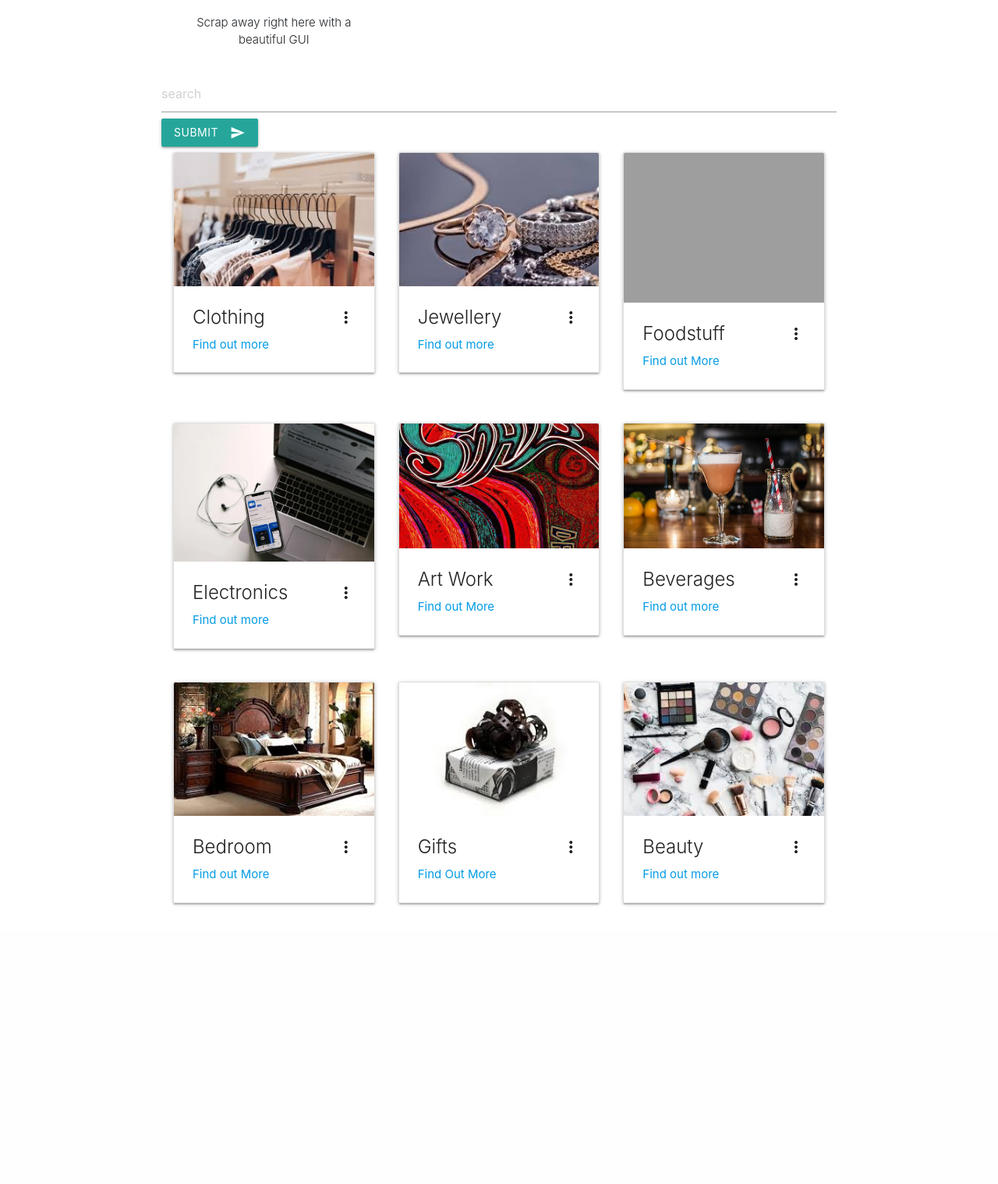
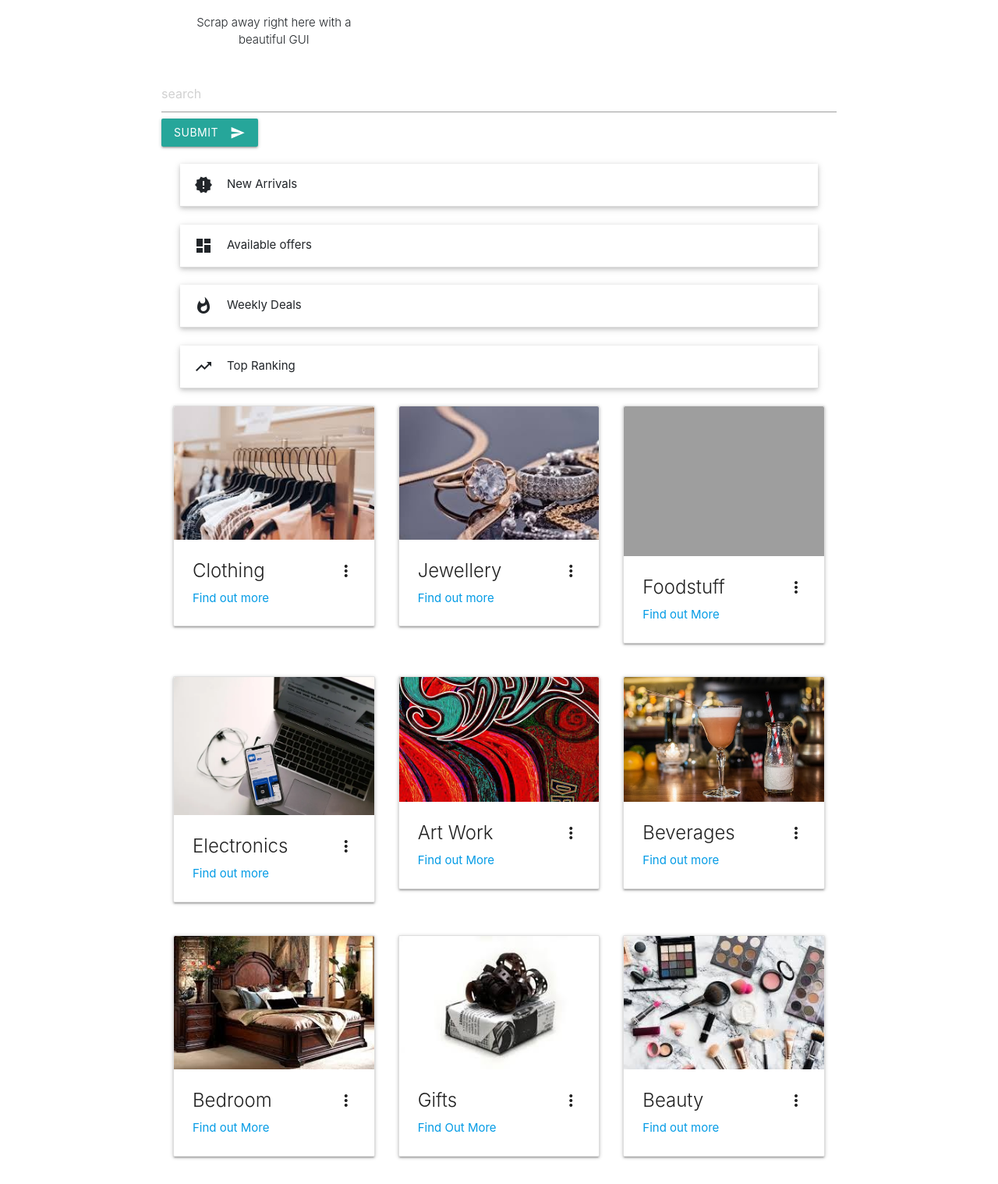
Before and after one commit to Anne-15/WickerWorth, a Django app: page / in a window 1280 px wide. Shown: the part 203-1721 px from the top of the page at 78% size. Before the commit the page ends 1364 px from the top, so only its background shows below. Run offline with Django 3.2, Linux system fonts and the light colour scheme; some libraries are stand-ins or nearby versions; grey boxes are pictures that could not be loaded.

Commit message:
creating different categories and one page for the card view

```diff
--- a/homepage/models.py
+++ b/homepage/models.py
@@ -3,7 +3,6 @@ from django.db import models
 # Create your models here.
 
 class PersonInfo(models.Model):
-    id = models.AutoField(primary_key=True)
     first_name = models.CharField(max_length=50)
     last_name = models.CharField(max_length=50)
     email_address = models.EmailField
@@ -13,7 +12,6 @@ class PersonInfo(models.Model):
         return self.first_name
 
 class Products(models.Model):
-    id = models.AutoField(primary_key=True)
     product_name = models.CharField(max_length=200)
     product_description = models.CharField(max_length=1000)
     phone_number = models.ForeignKey(PersonInfo, on_delete=models.CASCADE)
--- a/homepage/static/homepage/scripts.js
+++ b/homepage/static/homepage/scripts.js
@@ -2,3 +2,8 @@
     var elems = document.querySelectorAll('.sidenav');
     var instances = M.Sidenav.init(elems, options);
   });
+
+document.addEventListener('DOMContentLoaded', function() {
+    var elements = document.querySelectorAll('.collapsible');
+    var instance = M.Collapsible.init(elems, options);
+  });
--- a/homepage/templates/base.html
+++ b/homepage/templates/base.html
@@ -7,6 +7,8 @@
     <link href="https://fonts.googleapis.com/icon?family=Material+Icons" rel="stylesheet">
       <!--Import materialize.css-->
     <link type="text/css" rel="stylesheet" href="{% static 'homepage/materialize.min.css' %}"  media="screen,projection"/>
+    <!-- Compiled and minified CSS -->
+    <link rel="stylesheet" href="https://cdnjs.cloudflare.com/ajax/libs/materialize/1.0.0/css/materialize.min.css">
 
       <!--Let browser know website is optimized for mobile-->
     <meta name="viewport" content="width=device-width, initial-scale=1.0"/>
@@ -14,7 +16,6 @@
     <link rel="stylesheet" href="{% static 'homepage/bootstrap.min.css' %}">
     <link rel="stylesheet" href="{% static 'homepage/materialize.min.css' %}">
     <link rel="stylesheet" href="{% static 'homepage/styles.css' %}">
-    <script type="text/javascript" src="{% static 'homepage/scripts.js' %}"></script>
 
     <title>
         {%block title%}
@@ -65,10 +66,9 @@
 
     {% endblock %}
 </div>
-
-
-
 <!--JavaScript at end of body for optimized loading-->
 <script type="text/javascript" src="{% static 'homepage/materialize.min.js' %}"></script>
+<script type="text/javascript" src="{% static 'homepage/scripts.js' %}"></script>
+<script src="https://cdnjs.cloudflare.com/ajax/libs/materialize/1.0.0/js/materialize.min.js"></script>
 </body>
 </html>
--- a/homepage/templates/homepage/index.html
+++ b/homepage/templates/homepage/index.html
@@ -5,6 +5,32 @@
 {% load static %}
 
 {% block body %}
+<div class="categories">
+    <ul class="collapsible popout mt-4">
+        <li>
+          <div class="collapsible-header"><i class="material-icons">new_releases</i>New Arrivals</div>
+          <div class="collapsible-body"><span>Lorem ipsum dolor sit amet.</span></div>
+        </li>
+    </ul>
+    <ul class="collapsible popout mt-4">
+        <li>
+          <div class="collapsible-header"><i class="material-icons">dashboard</i>Available offers</div>
+          <div class="collapsible-body"><span>Lorem ipsum dolor sit amet.</span></div>
+        </li>
+    </ul>
+    <ul class="collapsible popout mt-4">
+        <li>
+          <div class="collapsible-header"><i class="material-icons">whatshot</i>Weekly Deals</div>
+          <div class="collapsible-body"><span>Lorem ipsum dolor sit amet.</span></div>
+        </li>
+    </ul>
+    <ul class="collapsible popout mt-4">
+        <li>
+          <div class="collapsible-header"><i class="material-icons">trending_up</i>Top Ranking</div>
+          <div class="collapsible-body"><span>Lorem ipsum dolor sit amet.</span></div>
+        </li>
+    </ul>
+</div>
 <div class="row">
     <div class="col-sm-4">
         <div class="card">
--- a/homepage/views.py
+++ b/homepage/views.py
@@ -1,7 +1,7 @@
 from django.http import HttpResponse
 from  django.template import loader
 from django.shortcuts import render
-
+from . import models
 # Create your views here.
 
 def index(request):
```
Also changed, not shown: db.sqlite3, homepage/migrations/0003_auto_20200831_1652.py (added), package-lock.json (added). Lines whose indentation alone changed are shown as unchanged.
